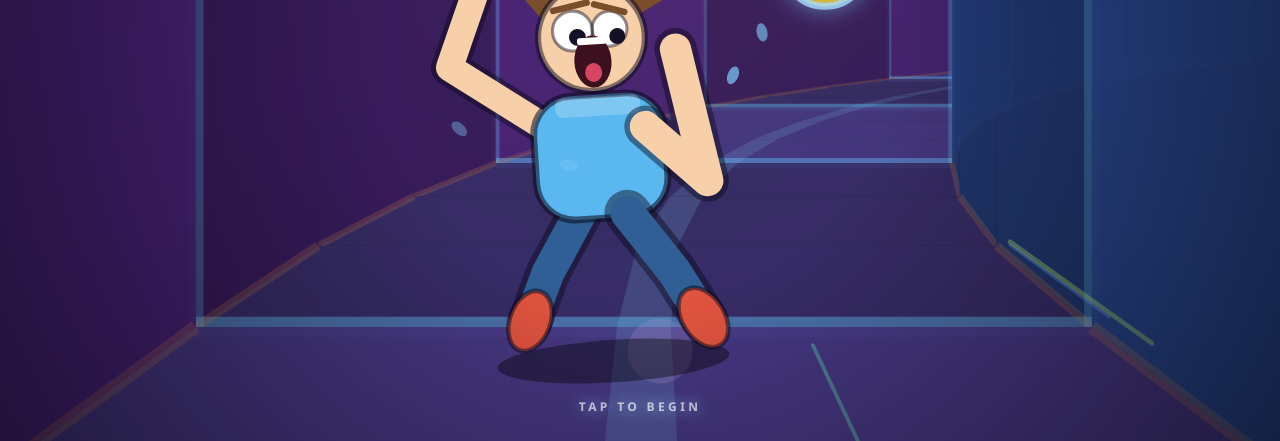
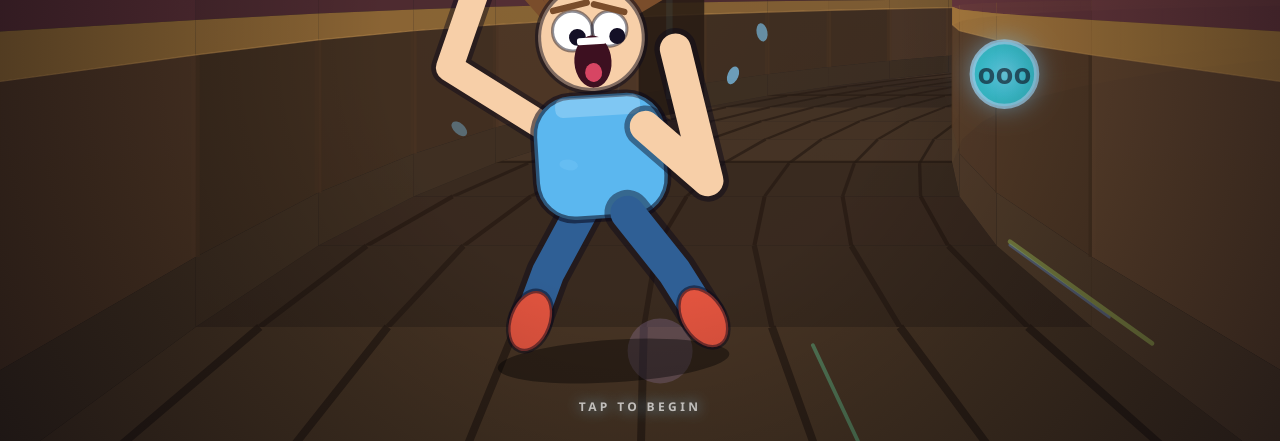
Before and after one commit to garrykrey-Cloud/wonky-boy, a website: page index.html in a window 1280 px wide. Shown: the part 359-800 px from the top of the page. Drawn offline with Linux system fonts and the light colour scheme; animation ran at ten frames a second.

Commit message:
Dress the splash corridor as an 18th century haunted house
The corridor was flat neon panels. It is now a decaying period interior.

js/haunted.js holds the architecture and fittings. Every wall slice is built
from real joinery at fixed world heights - skirting, oak panelling, dado
rail, faded crimson damask above it, cornice under the ceiling - so the
horizontals foreshorten correctly as the corridor recedes rather than being
painted stripes. Floorboards run lengthwise and converge on the vanishing
point, which is the strongest depth cue on the floor.

Fittings, hung alternately left and right so the hall is never bare on both
sides:
- portraits in tarnished gilt frames, eyes drifting slowly
- candle sconces that gutter and cast a warm pool of light
- boarded-up windows with cold moonlight behind the slats
- doorways with something faintly visible through the gap
- cobwebs strung in the cornice corners
- cracks running down the plaster

Each spans one segment and is drawn into that slice's trapezoid, so it sits
on the wall in perspective instead of being a sticker.

The palette is deliberately warm and dirty - candle amber, old oak, faded
crimson. That is period, and it also leaves the light-blue hazard signature
as the only cool thing in frame, so the hazards still read as danger. The
backdrop glow went from a cycling rainbow to steady candlelight to match.

Detail is only drawn for the nearest 34 segments; beyond that the slices are
a few pixels tall and get one flat quad each, which keeps the cost flat.
Median frame 2.0ms, p95 4.2ms.

Co-Authored-By: Claude Opus 5 <noreply@anthropic.com>

```diff
--- a/index.html
+++ b/index.html
@@ -176,6 +176,7 @@
 <script src="js/player.js"></script>
 <script src="js/entities.js"></script>
 <script src="js/render.js"></script>
+<script src="js/haunted.js"></script>
 <script src="js/corridor.js"></script>
 <script src="js/splash.js"></script>
 <script src="js/backbutton.js"></script>
--- a/js/corridor.js
+++ b/js/corridor.js
@@ -63,7 +63,8 @@
         curve: curve,
         /* alternating bands give the sense of speed */
         band: Math.floor(n / 3) % 2,
-        hazard: null
+        hazard: null,
+        feature: null
       };
       self.segments.push(seg);
     }
@@ -102,6 +103,25 @@
 
       addRoad(3, rint(rng, 8, 12), 3, dir * CORNER);   // the corner itself
       addRoad(4, rint(rng, 26, 44), 4, 0);             // ~2s straight after it
+    }
+
+    /* Dress the walls: portraits, sconces, boarded windows, doors, cobwebs
+     * and cracks, alternating sides so the corridor is never bare on both. */
+    var HAUNT = SB.HAUNTED;
+    if (HAUNT) {
+      var fside = 'left';
+      var fat = rint(rng, 3, 8);
+      while (fat < this.segments.length - 2) {
+        this.segments[fat].feature = {
+          kind: HAUNT.FEATURE_BAG[rint(rng, 0, HAUNT.FEATURE_BAG.length - 1)],
+          side: fside,
+          phase: rnd(rng) * Math.PI * 2
+        };
+        fside = fside === 'left' ? 'right' : 'left';
+        /* Close enough together that something is always in view, far enough
+         * apart that they do not overlap into mush. */
+        fat += rint(rng, 4, 9);
+      }
     }
 
     /* Mount hazards down the corridor. */
@@ -192,12 +212,24 @@
       var ceilPt = project(x, WALL_H, depth, camX, W, H, this.cameraDepth);
       var halfW = floorPt.scale * ROAD_W * W / 2;
 
+      /* Every height the joinery needs, projected once per segment. */
+      var HH = SB.HAUNTED ? SB.HAUNTED.HEIGHTS : null;
+      var ys = HH ? {
+        floor: floorPt.y,
+        skirt: project(x, HH.skirt, depth, camX, W, H, this.cameraDepth).y,
+        dado: project(x, HH.dado, depth, camX, W, H, this.cameraDepth).y,
+        rail: project(x, HH.rail, depth, camX, W, H, this.cameraDepth).y,
+        cornice: project(x, HH.cornice, depth, camX, W, H, this.cameraDepth).y,
+        top: ceilPt.y
+      } : null;
+
       frames.push({
         seg: seg,
         n: n,
         depth: depth,
         fx: floorPt.x, fy: floorPt.y,
         cy: ceilPt.y,
+        ys: ys,
         w: halfW,
         scale: floorPt.scale
       });
@@ -215,68 +247,77 @@
       if (fog <= 0.01) continue;
 
       var band = f.seg.band;
+      var HAUNT = SB.HAUNTED;
 
-      /* floor */
+      /* Detail only where it can actually be seen. Past this the slices are a
+       * few pixels tall and the joinery is invisible, so far segments get one
+       * flat quad each and the frame cost stays flat. */
+      var detail = f.n < 34 && nr.ys && f.ys;
+
+      /* --- floorboards ------------------------------------------------- */
       quad(g,
         nr.fx - nr.w, nr.fy, nr.fx + nr.w, nr.fy,
         f.fx + f.w, f.fy, f.fx - f.w, f.fy,
-        THEME.hue(252, 40, band ? 30 : 38, fog));
+        HAUNT.hsl(band ? HAUNT.PALETTE.floorAlt : HAUNT.PALETTE.floor, fog));
 
-      /* a bright centre strip so turns read clearly */
-      quad(g,
-        nr.fx - nr.w * 0.06, nr.fy, nr.fx + nr.w * 0.06, nr.fy,
-        f.fx + f.w * 0.06, f.fy, f.fx - f.w * 0.06, f.fy,
-        THEME.sig(0.18 * fog));
+      if (detail) {
+        /* boards run along the corridor, so they converge on the vanishing
+         * point - the single strongest depth cue on the floor */
+        g.strokeStyle = HAUNT.hsl(HAUNT.PALETTE.joint, 0.8 * fog);
+        g.lineWidth = Math.max(0.5, nr.w * 0.012);
+        g.beginPath();
+        for (var bd = -3; bd <= 3; bd++) {
+          var p = bd / 3.5;
+          g.moveTo(nr.fx + nr.w * p, nr.fy);
+          g.lineTo(f.fx + f.w * p, f.fy);
+        }
+        g.stroke();
 
-      /* Walls. The two sides are lit differently so the corridor has a
-       * sense of direction rather than looking like a symmetrical funnel. */
-      quad(g,
-        nr.fx - nr.w, nr.fy, f.fx - f.w, f.fy,
-        f.fx - f.w, f.cy, nr.fx - nr.w, nr.cy,
-        THEME.hue(268, 56, band ? 24 : 31, fog));
-
-      quad(g,
-        nr.fx + nr.w, nr.fy, f.fx + f.w, f.fy,
-        f.fx + f.w, f.cy, nr.fx + nr.w, nr.cy,
-        THEME.hue(222, 56, band ? 29 : 37, fog));
-
-      /* Transverse rungs across the floor - the floor equivalent of the
-       * wall ribs, and the strongest single motion cue in the frame. */
-      if (f.seg.index % 3 === 0) {
-        g.strokeStyle = THEME.sig(0.50 * fog, -6);
-        g.lineWidth = Math.max(1, nr.w * 0.045);
-        g.beginPath();
-        g.moveTo(nr.fx - nr.w, nr.fy);
-        g.lineTo(nr.fx + nr.w, nr.fy);
-        g.stroke();
+        /* board ends */
+        if (f.seg.index % 4 === 0) {
+          g.strokeStyle = HAUNT.hsl(HAUNT.PALETTE.joint, 0.9 * fog);
+          g.lineWidth = Math.max(0.6, nr.w * 0.02);
+          g.beginPath();
+          g.moveTo(nr.fx - nr.w, nr.fy);
+          g.lineTo(nr.fx + nr.w, nr.fy);
+          g.stroke();
+        }
       }
 
-      /* Vertical ribs where segments meet. These are what actually sell the
-       * forward motion - without them the walls are flat colour and the eye
-       * has nothing to track. */
-      if (f.seg.index % 3 === 0) {
-        g.strokeStyle = THEME.sig(0.34 * fog, -6);
-        g.lineWidth = Math.max(0.6, nr.w * 0.035);
-        g.beginPath();
-        g.moveTo(nr.fx - nr.w, nr.fy); g.lineTo(nr.fx - nr.w, nr.cy);
-        g.moveTo(nr.fx + nr.w, nr.fy); g.lineTo(nr.fx + nr.w, nr.cy);
-        g.stroke();
+      /* --- walls -------------------------------------------------------- */
+      if (detail) {
+        HAUNT.wallSlice(g, nr.fx - nr.w, f.fx - f.w, nr.ys, f.ys, fog, band, 'left', true);
+        HAUNT.wallSlice(g, nr.fx + nr.w, f.fx + f.w, nr.ys, f.ys, fog, band, 'right', true);
+      } else {
+        quad(g,
+          nr.fx - nr.w, nr.fy, f.fx - f.w, f.fy,
+          f.fx - f.w, f.cy, nr.fx - nr.w, nr.cy,
+          HAUNT.hsl(HAUNT.PALETTE.paper, fog, band ? -6 : -3));
+        quad(g,
+          nr.fx + nr.w, nr.fy, f.fx + f.w, f.fy,
+          f.fx + f.w, f.cy, nr.fx + nr.w, nr.cy,
+          HAUNT.hsl(HAUNT.PALETTE.paper, fog, band ? -3 : 0));
       }
 
-      /* signature trim along the top of each wall */
-      g.strokeStyle = THEME.sig(0.42 * fog);
-      g.lineWidth = Math.max(1, nr.w * 0.03);
+      /* --- fittings mounted on this slice ------------------------------- */
+      if (detail && f.seg.feature) {
+        var ft = f.seg.feature;
+        var fn = HAUNT.FEATURES[ft.kind];
+        if (fn) {
+          var isLeft = ft.side === 'left';
+          fn(g,
+            isLeft ? nr.fx - nr.w : nr.fx + nr.w,
+            isLeft ? f.fx - f.w : f.fx + f.w,
+            nr.ys, f.ys, fog, t, ft.phase, ft.side);
+        }
+      }
+
+      /* ceiling line, kept dark so the corridor feels enclosed */
+      g.strokeStyle = 'rgba(8,6,14,' + (0.5 * fog) + ')';
+      g.lineWidth = Math.max(0.8, nr.w * 0.02);
       g.beginPath();
       g.moveTo(nr.fx - nr.w, nr.cy); g.lineTo(f.fx - f.w, f.cy);
       g.moveTo(nr.fx + nr.w, nr.cy); g.lineTo(f.fx + f.w, f.cy);
-      g.stroke();
-
-      /* and a warmer line where each wall meets the floor */
-      g.strokeStyle = THEME.hue(28, 80, 58, 0.22 * fog);
-      g.lineWidth = Math.max(0.8, nr.w * 0.02);
-      g.beginPath();
-      g.moveTo(nr.fx - nr.w, nr.fy); g.lineTo(f.fx - f.w, f.fy);
-      g.moveTo(nr.fx + nr.w, nr.fy); g.lineTo(f.fx + f.w, f.fy);
       g.stroke();
     }
 
--- /dev/null
+++ b/js/haunted.js
@@ -0,0 +1,285 @@
+/* Wonky Boy - haunted.js
+ * ---------------------------------------------------------------------------
+ * The fittings that dress the splash corridor as the inside of a decaying
+ * 18th century house: panelling, peeling wallpaper, portraits whose eyes
+ * follow you, guttering candle sconces, boarded windows, cobwebs.
+ *
+ * Everything here draws in SCREEN space, but is handed the projected corners
+ * of the wall slice it belongs to, so it foreshortens correctly as the
+ * corridor recedes. A feature spans one segment, which gives each piece a
+ * proper trapezoid rather than a flat sticker pasted on the wall.
+ *
+ * Colour is deliberately warm and dirty - candle amber, tarnished gilt, faded
+ * crimson damask, old oak. That is partly period accuracy and partly so the
+ * light-blue hazard signature stays the one cool thing in the frame and keeps
+ * reading as "danger".
+ * ------------------------------------------------------------------------ */
+(function (global) {
+  'use strict';
+
+  /* Heights in world units, measured up the wall from the floor. */
+  var H_SKIRT = 130;
+  var H_DADO = 505;
+  var H_RAIL = 570;
+  var H_CORNICE = 1240;
+
+  var PALETTE = {
+    floor: [26, 32, 22],
+    floorAlt: [26, 30, 18],
+    joint: [24, 34, 11],
+    skirt: [28, 32, 21],
+    panel: [26, 36, 28],
+    panelAlt: [26, 36, 24],
+    rail: [34, 46, 40],
+    paper: [352, 30, 31],
+    paperAlt: [352, 28, 27],
+    cornice: [34, 30, 35],
+    gilt: [44, 70, 58],
+    candle: [40, 96, 64]
+  };
+
+  function hsl(c, a, dl) {
+    return 'hsla(' + c[0] + ',' + c[1] + '%,' +
+      Math.max(0, Math.min(100, c[2] + (dl || 0))) + '%,' + (a === undefined ? 1 : a) + ')';
+  }
+
+  function quad(g, pts, fill) {
+    g.fillStyle = fill;
+    g.beginPath();
+    g.moveTo(pts[0], pts[1]);
+    for (var i = 2; i < pts.length; i += 2) g.lineTo(pts[i], pts[i + 1]);
+    g.closePath();
+    g.fill();
+  }
+
+  /* ------------------------------------------------------- wall dressing */
+
+  /* Draw one wall slice, from near frame to far frame, on one side.
+   * ys are objects of projected screen y at each named height. */
+  function wallSlice(g, nx, fx, nY, fY, fog, band, side, detail) {
+    var shade = side === 'left' ? -4 : 2;      // one side catches more light
+    var alt = band ? -2 : 0;
+
+    /* wallpaper, above the dado */
+    quad(g, [nx, nY.rail, fx, fY.rail, fx, fY.cornice, nx, nY.cornice],
+      hsl(PALETTE.paper, fog, shade + alt));
+
+    /* cornice band under the ceiling line */
+    quad(g, [nx, nY.cornice, fx, fY.cornice, fx, fY.top, nx, nY.top],
+      hsl(PALETTE.cornice, fog, shade));
+
+    /* dado rail - the bright horizontal that reads as period joinery */
+    quad(g, [nx, nY.dado, fx, fY.dado, fx, fY.rail, nx, nY.rail],
+      hsl(PALETTE.rail, fog, shade + 4));
+
+    /* panelling, below the dado */
+    quad(g, [nx, nY.skirt, fx, fY.skirt, fx, fY.dado, nx, nY.dado],
+      hsl(band ? PALETTE.panelAlt : PALETTE.panel, fog, shade));
+
+    /* skirting board */
+    quad(g, [nx, nY.floor, fx, fY.floor, fx, fY.skirt, nx, nY.skirt],
+      hsl(PALETTE.skirt, fog, shade + 3));
+
+    if (!detail) return;
+
+    /* Panel stiles: the vertical joinery that makes it read as wainscot
+     * rather than a painted stripe. */
+    g.strokeStyle = hsl(PALETTE.panel, 0.85 * fog, -7);
+    g.lineWidth = Math.max(0.6, Math.abs(nx - fx) * 0.06 + 1);
+    g.beginPath();
+    g.moveTo(nx, nY.skirt);
+    g.lineTo(nx, nY.dado);
+    g.stroke();
+
+    /* a lighter bead along the top of the rail */
+    g.strokeStyle = hsl(PALETTE.rail, 0.7 * fog, 12);
+    g.lineWidth = Math.max(0.5, 1.2);
+    g.beginPath();
+    g.moveTo(nx, nY.dado);
+    g.lineTo(fx, fY.dado);
+    g.stroke();
+  }
+
+  /* ---------------------------------------------------------- features */
+
+  /* Each takes the trapezoid of its wall slice and paints inside it. */
+
+  function portrait(g, nx, fx, nY, fY, fog, t, phase) {
+    var topN = lerp(nY.rail, nY.cornice, 0.16), botN = lerp(nY.rail, nY.cornice, 0.84);
+    var topF = lerp(fY.rail, fY.cornice, 0.16), botF = lerp(fY.rail, fY.cornice, 0.84);
+
+    /* gilt frame */
+    quad(g, [nx, topN, fx, topF, fx, botF, nx, botN], hsl(PALETTE.gilt, fog, -14));
+    var iN = 0.14, iF = 0.14;
+    var inTopN = lerp(topN, botN, iN), inBotN = lerp(topN, botN, 1 - iN);
+    var inTopF = lerp(topF, botF, iF), inBotF = lerp(topF, botF, 1 - iF);
+    var mx = lerp(nx, fx, 0.16);
+    quad(g, [mx, inTopN, fx, inTopF, fx, inBotF, mx, inBotN], hsl([20, 30, 9], fog));
+
+    /* a pale face, and two eyes that never quite look away */
+    var cxp = lerp(nx, fx, 0.5);
+    var cyp = (inTopN + inBotN + inTopF + inBotF) / 4;
+    var r = Math.abs(nx - fx) * 0.5;
+    if (r < 2) return;
+    g.fillStyle = hsl([34, 22, 62], 0.75 * fog);
+    g.beginPath();
+    g.ellipse(cxp, cyp - r * 0.15, r * 0.42, r * 0.55, 0, 0, Math.PI * 2);
+    g.fill();
+    g.fillStyle = 'rgba(8,6,14,' + (0.9 * fog) + ')';
+    var ew = r * 0.13;
+    var look = Math.sin(t * 0.7 + phase) * r * 0.05;
+    g.beginPath(); g.ellipse(cxp - r * 0.17 + look, cyp - r * 0.22, ew, ew * 1.2, 0, 0, Math.PI * 2); g.fill();
+    g.beginPath(); g.ellipse(cxp + r * 0.17 + look, cyp - r * 0.22, ew, ew * 1.2, 0, 0, Math.PI * 2); g.fill();
+  }
+
+  function sconce(g, nx, fx, nY, fY, fog, t, phase) {
+    var cxp = lerp(nx, fx, 0.5);
+    var cyp = lerp(lerp(nY.rail, nY.cornice, 0.42), lerp(fY.rail, fY.cornice, 0.42), 0.5);
+    var r = Math.abs(nx - fx) * 0.5;
+    if (r < 2) return;
+
+    /* bracket */
+    g.strokeStyle = hsl(PALETTE.gilt, fog, -18);
+    g.lineWidth = Math.max(1, r * 0.12);
+    g.beginPath();
+    g.moveTo(cxp, cyp + r * 0.5);
+    g.lineTo(cxp, cyp - r * 0.1);
+    g.stroke();
+
+    /* candle */
+    g.fillStyle = hsl([44, 30, 82], 0.9 * fog);
+    g.fillRect(cxp - r * 0.09, cyp - r * 0.5, r * 0.18, r * 0.42);
+
+    /* flame, guttering */
+    var flick = 0.72 + Math.sin(t * 11 + phase) * 0.18 + Math.sin(t * 23 + phase) * 0.1;
+    var fh = r * 0.34 * flick;
+    var grd = g.createRadialGradient(cxp, cyp - r * 0.6, 0, cxp, cyp - r * 0.6, r * 2.4);
+    grd.addColorStop(0, hsl(PALETTE.candle, 0.55 * fog, 8));
+    grd.addColorStop(0.35, hsl(PALETTE.candle, 0.18 * fog));
+    grd.addColorStop(1, hsl(PALETTE.candle, 0));
+    g.fillStyle = grd;
+    g.beginPath();
+    g.arc(cxp, cyp - r * 0.6, r * 2.4, 0, Math.PI * 2);
+    g.fill();
+
+    g.fillStyle = hsl(PALETTE.candle, 0.95 * fog, 12);
+    g.beginPath();
+    g.ellipse(cxp, cyp - r * 0.62, r * 0.11, fh, 0, 0, Math.PI * 2);
+    g.fill();
+  }
+
+  function doorway(g, nx, fx, nY, fY, fog) {
+    var topN = lerp(nY.floor, nY.cornice, 0.86), topF = lerp(fY.floor, fY.cornice, 0.86);
+    quad(g, [nx, topN, fx, topF, fx, fY.floor, nx, nY.floor], hsl([24, 36, 11], fog));
+    /* frame */
+    g.strokeStyle = hsl(PALETTE.rail, 0.9 * fog, 6);
+    g.lineWidth = Math.max(1, Math.abs(nx - fx) * 0.07);
+    g.beginPath();
+    g.moveTo(nx, topN); g.lineTo(fx, topF);
+    g.stroke();
+    /* the thin sliver of something behind it */
+    var r = Math.abs(nx - fx);
+    if (r < 3) return;
+    g.fillStyle = 'hsla(190,40%,60%,' + (0.10 * fog) + ')';
+    g.fillRect(lerp(nx, fx, 0.42), lerp(topN, nY.floor, 0.1), r * 0.10, (nY.floor - topN) * 0.8);
+  }
+
+  function window_(g, nx, fx, nY, fY, fog, t, phase) {
+    var topN = lerp(nY.rail, nY.cornice, 0.12), botN = lerp(nY.rail, nY.cornice, 0.9);
+    var topF = lerp(fY.rail, fY.cornice, 0.12), botF = lerp(fY.rail, fY.cornice, 0.9);
+    /* cold moonlight, the only cool colour the architecture is allowed */
+    quad(g, [nx, topN, fx, topF, fx, botF, nx, botN], 'hsla(212,32%,42%,' + (0.55 * fog) + ')');
+    var r = Math.abs(nx - fx);
+    if (r < 3) return;
+    /* muntin bars */
+    g.strokeStyle = hsl([26, 30, 12], 0.9 * fog);
+    g.lineWidth = Math.max(0.7, r * 0.05);
+    g.beginPath();
+    g.moveTo(lerp(nx, fx, 0.5), lerp(topN, topF, 0.5));
+    g.lineTo(lerp(nx, fx, 0.5), lerp(botN, botF, 0.5));
+    g.moveTo(nx, lerp(topN, botN, 0.5));
+    g.lineTo(fx, lerp(topF, botF, 0.5));
+    g.stroke();
+    /* boards nailed across, at an angle */
+    g.strokeStyle = hsl([26, 34, 22], 0.85 * fog);
+    g.lineWidth = Math.max(1, r * 0.13);
+    g.beginPath();
+    g.moveTo(nx, lerp(topN, botN, 0.3 + Math.sin(phase) * 0.05));
+    g.lineTo(fx, lerp(topF, botF, 0.62));
+    g.stroke();
+  }
+
+  function cobweb(g, nx, fx, nY, fY, fog, side) {
+    var r = Math.abs(nx - fx);
+    if (r < 3) return;
+    var cxp = nx, cyp = nY.cornice;
+    var dir = side === 'left' ? 1 : -1;
+    g.strokeStyle = 'hsla(210,12%,78%,' + (0.20 * fog) + ')';
+    g.lineWidth = Math.max(0.4, r * 0.02);
+    var R = r * 2.2;
+    var a;
+    for (a = 0; a <= 4; a++) {
+      var ang = (a / 4) * (Math.PI / 2);
+      g.beginPath();
+      g.moveTo(cxp, cyp);
+      g.lineTo(cxp + dir * Math.cos(ang) * R, cyp + Math.sin(ang) * R);
+      g.stroke();
+    }
+    for (a = 1; a <= 3; a++) {
+      var rr = R * (a / 3.4);
+      g.beginPath();
+      g.moveTo(cxp + dir * rr, cyp);
+      g.quadraticCurveTo(cxp + dir * rr * 0.72, cyp + rr * 0.72, cxp, cyp + rr);
+      g.stroke();
+    }
+  }
+
+  function crack(g, nx, fx, nY, fY, fog, phase) {
+    var r = Math.abs(nx - fx);
+    if (r < 2) return;
+    g.strokeStyle = 'hsla(20,20%,6%,' + (0.55 * fog) + ')';
+    g.lineWidth = Math.max(0.5, r * 0.04);
+    var x0 = lerp(nx, fx, 0.5);
+    g.beginPath();
+    g.moveTo(x0, nY.cornice);
+    var steps = 5;
+    for (var i = 1; i <= steps; i++) {
+      var p = i / steps;
+      var y = lerp(nY.cornice, nY.rail, p);
+      g.lineTo(x0 + Math.sin(phase + i * 2.3) * r * 0.35, y);
+    }
+    g.stroke();
+  }
+
+  function lerp(a, b, p) { return a + (b - a) * p; }
+
+  var FEATURES = {
+    portrait: portrait,
+    sconce: sconce,
+    door: doorway,
+    window: window_,
+    cobweb: cobweb,
+    crack: crack
+  };
+
+  /* Weighted so the corridor is mostly wall, with sconces frequent enough to
+   * keep it lit and portraits frequent enough to be unnerving. */
+  var FEATURE_BAG = [
+    'sconce', 'sconce', 'sconce',
+    'portrait', 'portrait',
+    'crack', 'crack',
+    'cobweb',
+    'window',
+    'door'
+  ];
+
+  global.SB = global.SB || {};
+  global.SB.HAUNTED = {
+    HEIGHTS: { skirt: H_SKIRT, dado: H_DADO, rail: H_RAIL, cornice: H_CORNICE },
+    PALETTE: PALETTE,
+    hsl: hsl,
+    wallSlice: wallSlice,
+    FEATURES: FEATURES,
+    FEATURE_BAG: FEATURE_BAG
+  };
+})(window);
--- a/js/splash.js
+++ b/js/splash.js
@@ -105,18 +105,18 @@
 
   Splash.prototype.backdrop = function (g, W, H, vx, vy, t) {
     var sky = g.createLinearGradient(0, 0, 0, H);
-    sky.addColorStop(0, 'hsl(258,58%,13%)');
-    sky.addColorStop(0.45, 'hsl(272,54%,18%)');
-    sky.addColorStop(1, 'hsl(232,58%,9%)');
+    sky.addColorStop(0, 'hsl(224,30%,9%)');
+    sky.addColorStop(0.45, 'hsl(230,26%,11%)');
+    sky.addColorStop(1, 'hsl(20,22%,7%)');
     g.fillStyle = sky;
     g.fillRect(0, 0, W, H);
 
     /* a hot glow behind him, cycling colour so it never looks static */
     var glow = g.createRadialGradient(vx, vy, 0, vx, vy, Math.max(W, H) * 0.62);
-    var hue = (t * 26) % 360;
-    glow.addColorStop(0, 'hsla(' + hue + ',95%,62%,0.20)');
-    glow.addColorStop(0.4, 'hsla(' + ((hue + 60) % 360) + ',90%,55%,0.07)');
-    glow.addColorStop(1, 'hsla(280,80%,40%,0)');
+    var hue = 34;   // steady candle amber, not a disco
+    glow.addColorStop(0, 'hsla(' + hue + ',90%,58%,0.13)');
+    glow.addColorStop(0.4, 'hsla(' + hue + ',80%,45%,0.05)');
+    glow.addColorStop(1, 'hsla(30,60%,30%,0)');
     g.fillStyle = glow;
     g.fillRect(0, 0, W, H);
   };
--- a/sw.js
+++ b/sw.js
@@ -6,7 +6,7 @@
  */
 'use strict';
 
-const CACHE = 'wonky-boy-v4';
+const CACHE = 'wonky-boy-v5';
 
 const ASSETS = [
   './',
@@ -20,6 +20,7 @@ const ASSETS = [
   './js/player.js',
   './js/entities.js',
   './js/render.js',
+  './js/haunted.js',
   './js/corridor.js',
   './js/splash.js',
   './js/backbutton.js',
```
